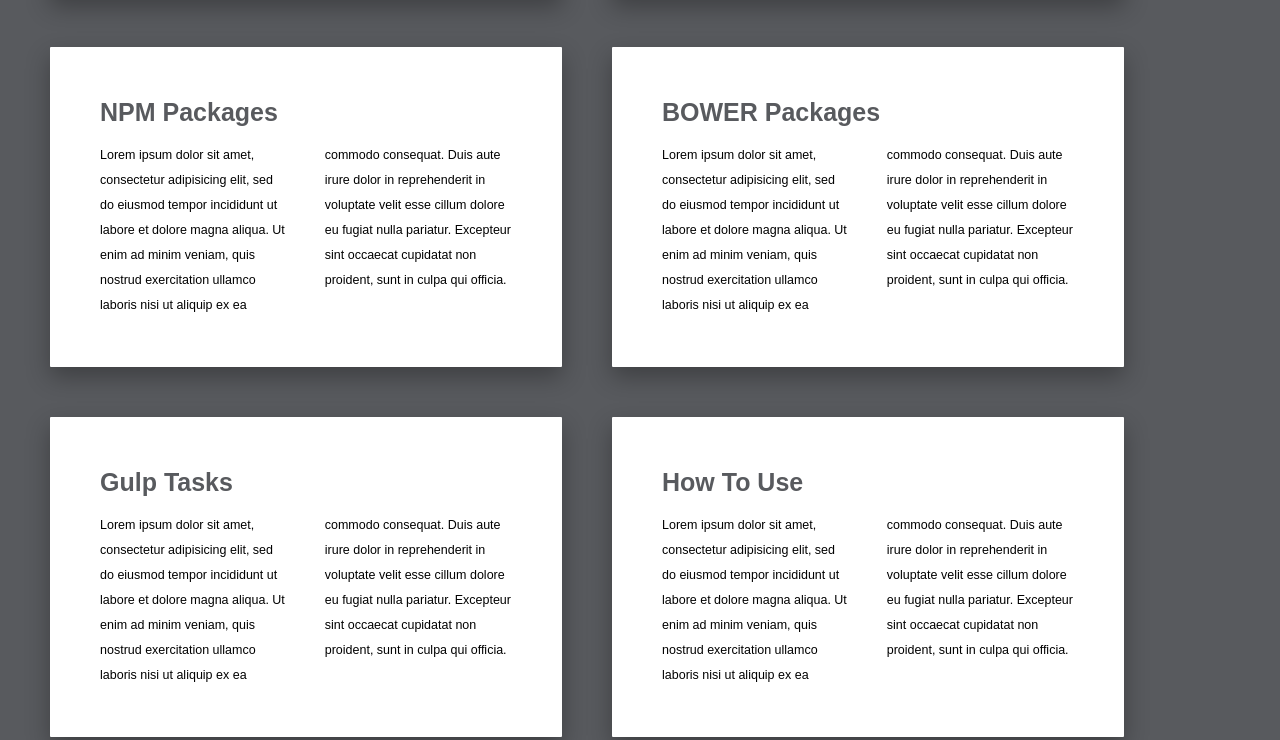
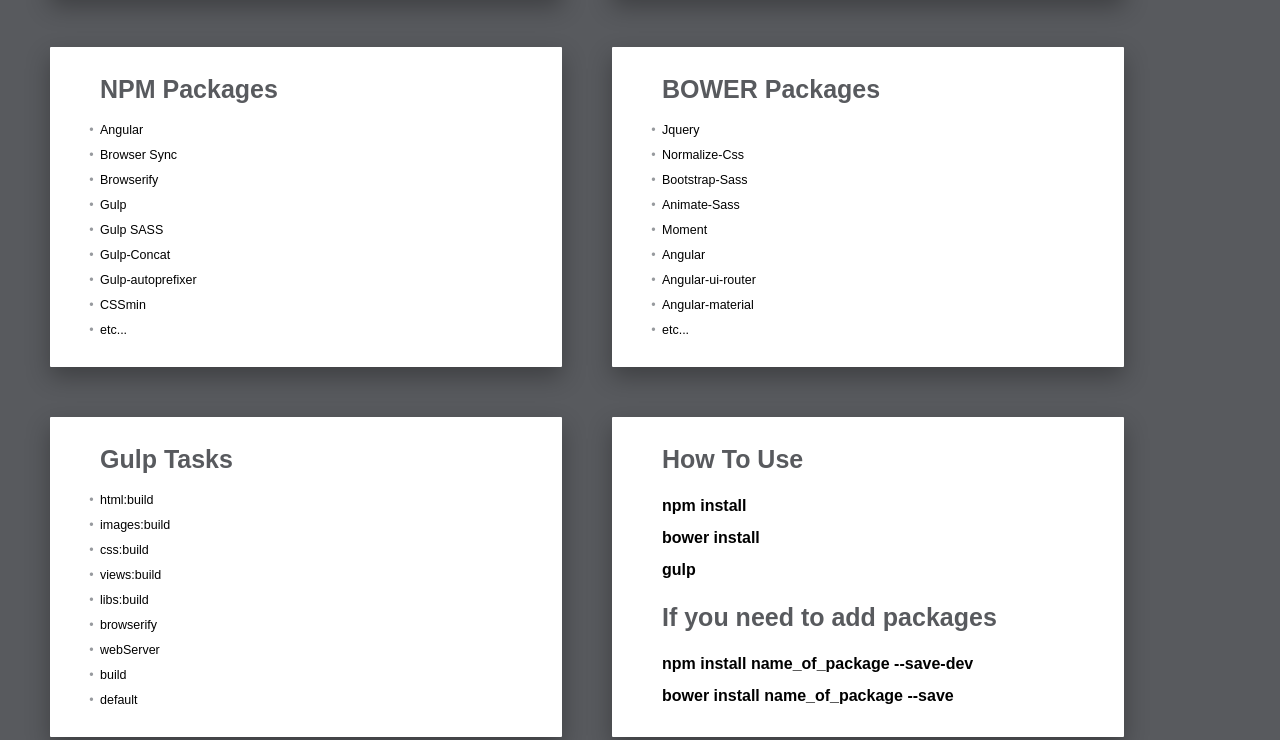
Before and after one commit to Likable2707/Presentation, a plain HTML site: page shower/index.html in a window 1280 px wide. Shown: the part 873-1613 px from the top of the page. Drawn offline with Linux system fonts and the light colour scheme; a script that the page names is missing; a web font is replaced by a local one.

Commit message:
Add slides about frontend

```diff
--- a/shower/index.html
+++ b/shower/index.html
@@ -72,21 +72,95 @@
 			}
 		</style>
 		</section>
-	<section class="slide">
+	<section class="slide" id="npm">
 		<h2>NPM Packages</h2>
-		<p class="double">Lorem ipsum dolor sit amet, consectetur adipisicing elit, sed do eiusmod tempor incididunt ut labore et dolore magna aliqua. Ut enim ad minim veniam, quis nostrud exercitation ullamco laboris nisi ut aliquip ex ea commodo consequat. Duis aute irure dolor in reprehenderit in voluptate velit esse cillum dolore eu fugiat nulla pariatur. Excepteur sint occaecat cupidatat non proident, sunt in culpa qui officia.</p>
+		<ul>
+			<li>Angular</li>
+			<li>Browser Sync</li>
+			<li>Browserify</li>
+			<li>Gulp</li>
+			<li>Gulp SASS</li>
+			<li>Gulp-Concat</li>
+			<li>Gulp-autoprefixer</li>
+			<li>CSSmin</li>
+			<li>etc...</li>
+		</ul>
+		<style>
+			#npm {
+				padding-top: 60px;
+			}
+			#npm h2{
+				margin-bottom: 30px;
+			}
+		</style>
 	</section>
-	<section class="slide">
+	<section class="slide" id="bower">
 		<h2>BOWER Packages</h2>
-		<p class="double">Lorem ipsum dolor sit amet, consectetur adipisicing elit, sed do eiusmod tempor incididunt ut labore et dolore magna aliqua. Ut enim ad minim veniam, quis nostrud exercitation ullamco laboris nisi ut aliquip ex ea commodo consequat. Duis aute irure dolor in reprehenderit in voluptate velit esse cillum dolore eu fugiat nulla pariatur. Excepteur sint occaecat cupidatat non proident, sunt in culpa qui officia.</p>
+		<ul>
+			<li>Jquery</li>
+			<li>Normalize-Css</li>
+			<li>Bootstrap-Sass</li>
+			<li>Animate-Sass</li>
+			<li>Moment</li>
+			<li>Angular</li>
+			<li>Angular-ui-router</li>
+			<li>Angular-material</li>
+			<li>etc...</li>
+		<ul>
+		<style>
+			#bower {
+				padding-top: 60px;
+			}
+			#bower h2{
+				margin-bottom: 30px;
+			}
+		</style>
+
 	</section>
-	<section class="slide">
+	<section class="slide" id="tasks">
 		<h2>Gulp Tasks</h2>
-		<p class="double">Lorem ipsum dolor sit amet, consectetur adipisicing elit, sed do eiusmod tempor incididunt ut labore et dolore magna aliqua. Ut enim ad minim veniam, quis nostrud exercitation ullamco laboris nisi ut aliquip ex ea commodo consequat. Duis aute irure dolor in reprehenderit in voluptate velit esse cillum dolore eu fugiat nulla pariatur. Excepteur sint occaecat cupidatat non proident, sunt in culpa qui officia.</p>
+		<ul>
+			<li>html:build</li>
+			<li>images:build</li>
+			<li>css:build</li>
+			<li>views:build</li>
+			<li>libs:build</li>
+			<li>browserify</li>
+			<li>webServer</li>
+			<li>build</li>
+			<li>default</li>
+		<ul>
+		<style>
+			#tasks {
+				padding-top: 60px;
+			}
+			#tasks h2{
+				margin-bottom: 30px;
+			}
+		</style>
 	</section>
-	<section class="slide">
+	<section class="slide" id="use">
 		<h2>How To Use</h2>
-		<p class="double">Lorem ipsum dolor sit amet, consectetur adipisicing elit, sed do eiusmod tempor incididunt ut labore et dolore magna aliqua. Ut enim ad minim veniam, quis nostrud exercitation ullamco laboris nisi ut aliquip ex ea commodo consequat. Duis aute irure dolor in reprehenderit in voluptate velit esse cillum dolore eu fugiat nulla pariatur. Excepteur sint occaecat cupidatat non proident, sunt in culpa qui officia.</p>
+		<h3>npm install</h3>
+		<h3>bower install</h3>
+		<h3>gulp</h3>
+		<h2>If you need to add packages</h2>
+		<h3>npm install name_of_package --save-dev</h3>
+		<h3>bower install name_of_package --save</h3>
+		 <style>
+			#use {
+				padding-top: 20px;
+			}
+			#use h2{
+				padding-top: 40px;
+			}
+			#use h3 {
+				font-weight: bold;
+				font-size: 32px;
+			}
+		 </style>
+
+
 	</section>
 	<section class="slide" id="backend">
 	<h2>Backend</h2>
```
